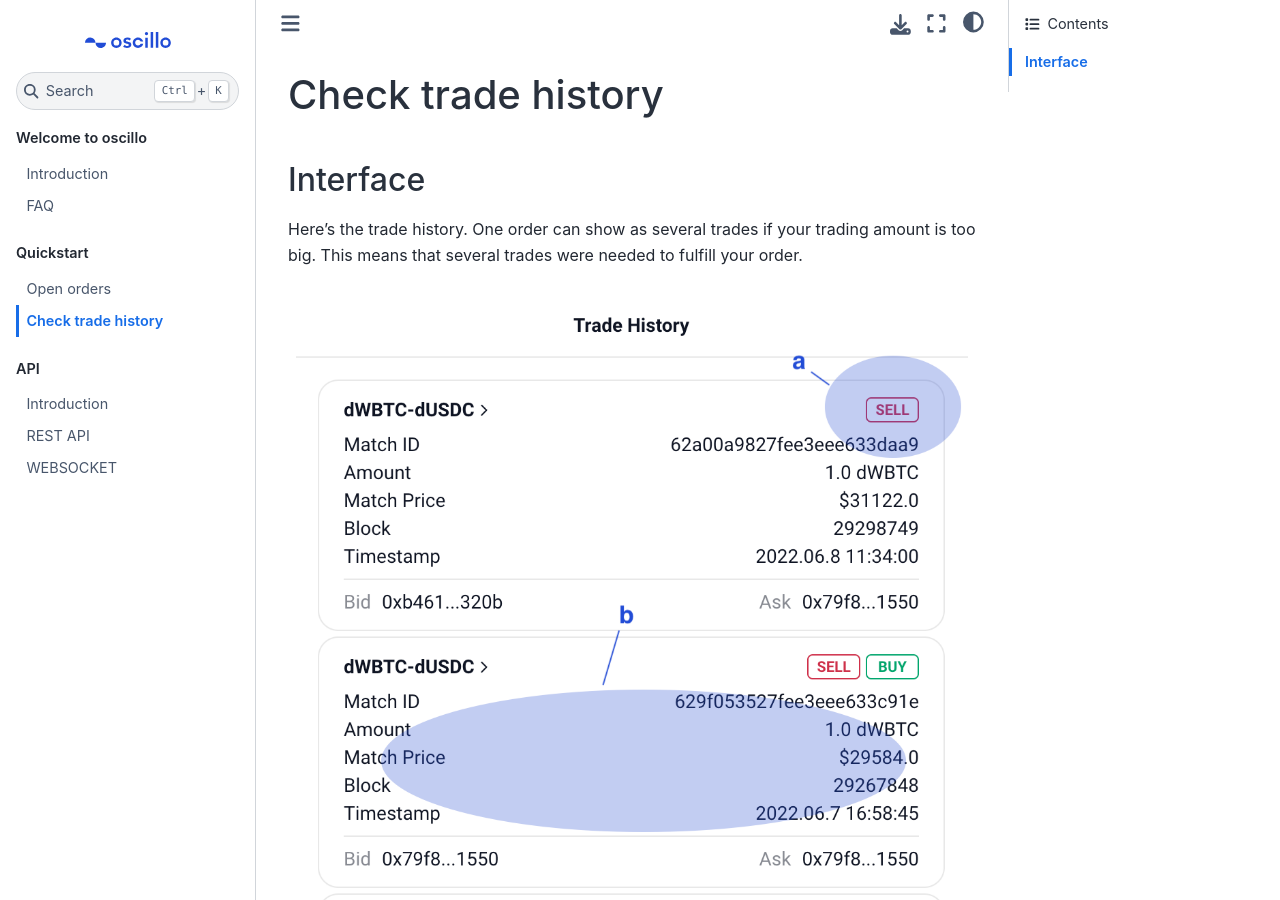
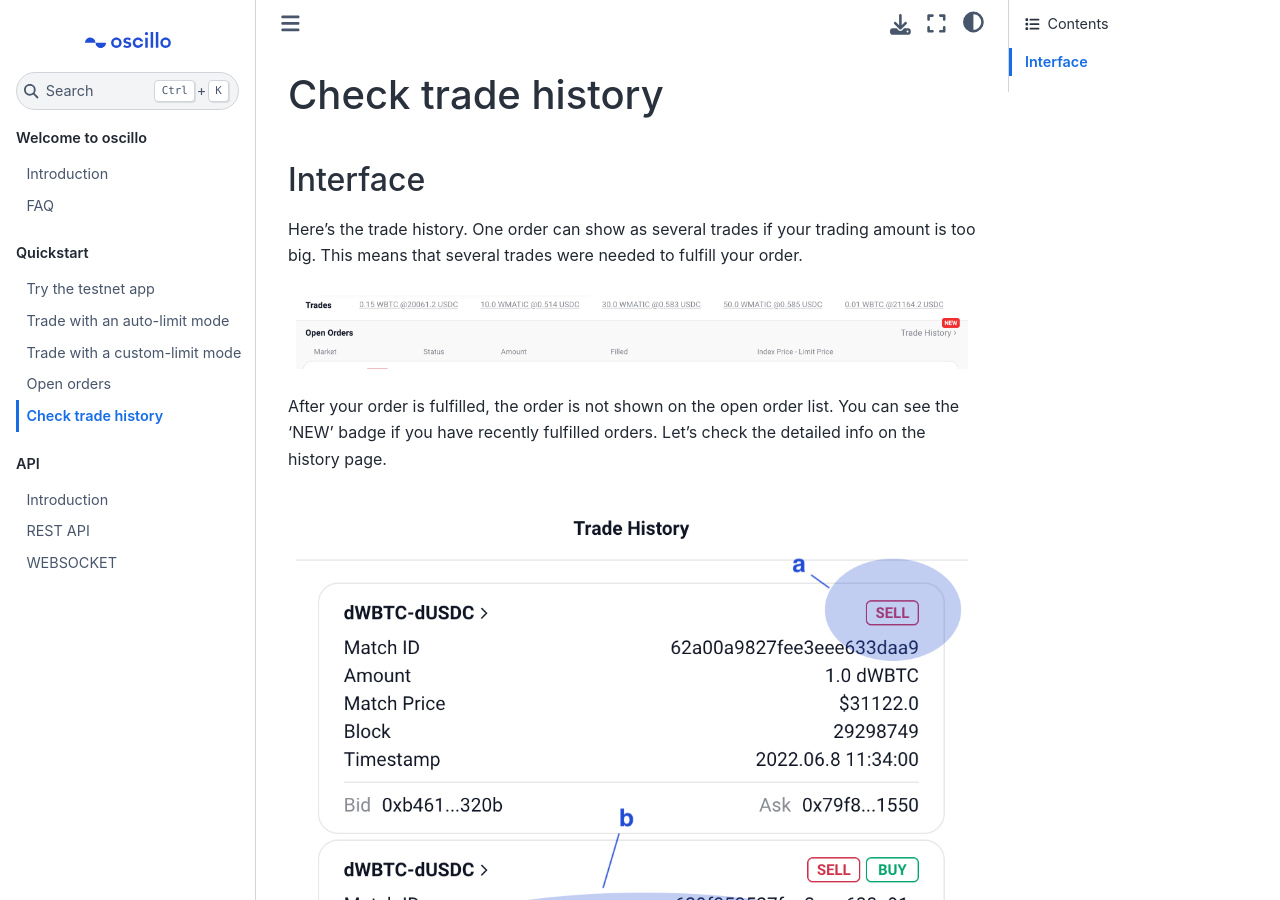
Before and after one commit to oscillo-finance/Docs, a Sphinx documentation site: the page built from docs/source/quickstart/history.rst, in a window 1280 px wide and 900 px high. Built offline with Sphinx 7.4.7 and the Sphinx Book theme 1.1.4, drawn with Linux system fonts in a browser that asks for light colours; pages that are not in the unit, such as notebooks, are missing from menus.

Commit message:
quickstart update

```diff
--- a/docs/source/quickstart/history.rst
+++ b/docs/source/quickstart/history.rst
@@ -6,6 +6,11 @@ Interface
 
 Here's the trade history. One order can show as several trades if your trading amount is too big. This means that several trades were needed to fulfill your order.
 
+.. figure:: static/history_new.png
+    :align: center
+    :figwidth: 100%
+
+After your order is fulfilled, the order is not shown on the open order list. You can see the 'NEW' badge if you have recently fulfilled orders. Let's check the detailed info on the history page.
 
 .. figure:: static/trade_history_part.png
     :align: center
@@ -18,7 +23,7 @@ c. Addresses of the buyer and seller
 Here's the match detail. You can see this page when you click on a trade
 
 
-.. figure:: static/match_detail2.png
+.. figure:: static/match_history.png
     :align: center
     :figwidth: 100%
 
--- a/docs/source/quickstart/orders.rst
+++ b/docs/source/quickstart/orders.rst
@@ -9,7 +9,7 @@ Interface
 ---------
 Here are open orders
 
-.. figure:: static/open_order_part.png
+.. figure:: static/open_orders.png
     :align: center
     :figwidth: 100%
 
@@ -17,7 +17,7 @@ a. Your position
 
 b. There are three statuses for an order; Active, Filled, and Canceled.
     - Active: searching for orders that go along with your trigger condition
-    - Filled: order fulfilled
+    - Filled: the order is fulfilled
     - Canceled: the order is canceled
 c. 'Filled' shows the amount that order is fulfilled.  'Amount' minus 'Filled' is the remaining order.
 d. You can see your trade history with this button.
@@ -31,7 +31,7 @@ Step
 
 1. Click the 'CANCEL' button on the open order list.
 
-.. figure:: static/click_cancel.png
+.. figure:: static/cancel_order.png
     :align: center
     :figwidth: 100%
 
```
Also changed, not shown: docs/source/quickstart/auto.rst (added, +73 -0 lines), docs/source/quickstart/custom.rst (added, +44 -0 lines), docs/source/quickstart/testnet.rst (added, +45 -0 lines).
